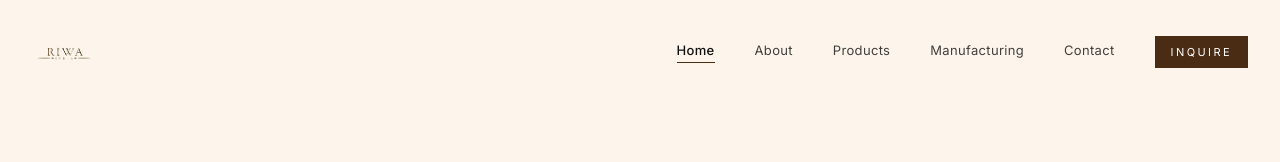
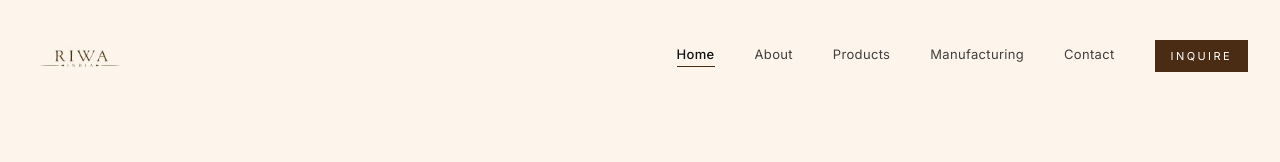
Before and after one commit to jainshubham11sep/riwa, a Next.js app: page / in a window 1280 px wide. Shown: the top 162 px of the page. Built offline with nearby package versions, Linux system fonts and the light colour scheme.

Commit message:
Increase logo size: h-24 navbar, h-44 footer
Co-Authored-By: Claude Sonnet 4.6 <noreply@anthropic.com>

```diff
--- a/components/Footer.js
+++ b/components/Footer.js
@@ -9,7 +9,7 @@ export default function Footer() {
           <img
             src="/images/riwa-logo.png"
             alt="Riwa India"
-            className="h-24 w-auto"
+            className="h-44 w-auto"
           />
           <p className="eyebrow mt-3">Jaipur · Rajasthan · India</p>
           <p className="mt-6 text-ink/70 max-w-md leading-relaxed">
--- a/components/Navbar.js
+++ b/components/Navbar.js
@@ -34,12 +34,12 @@ export default function Navbar() {
         scrolled ? "border-b border-stone" : "border-b border-transparent"
       }`}
     >
-      <div className="container-x flex items-center justify-between py-5">
+      <div className="container-x flex items-center justify-between py-2">
         <Link href="/" className="flex items-center">
           <img
             src="/images/riwa-logo.png"
             alt="Riwa India"
-            className="h-16 w-auto"
+            className="h-24 w-auto"
           />
         </Link>
 
```
